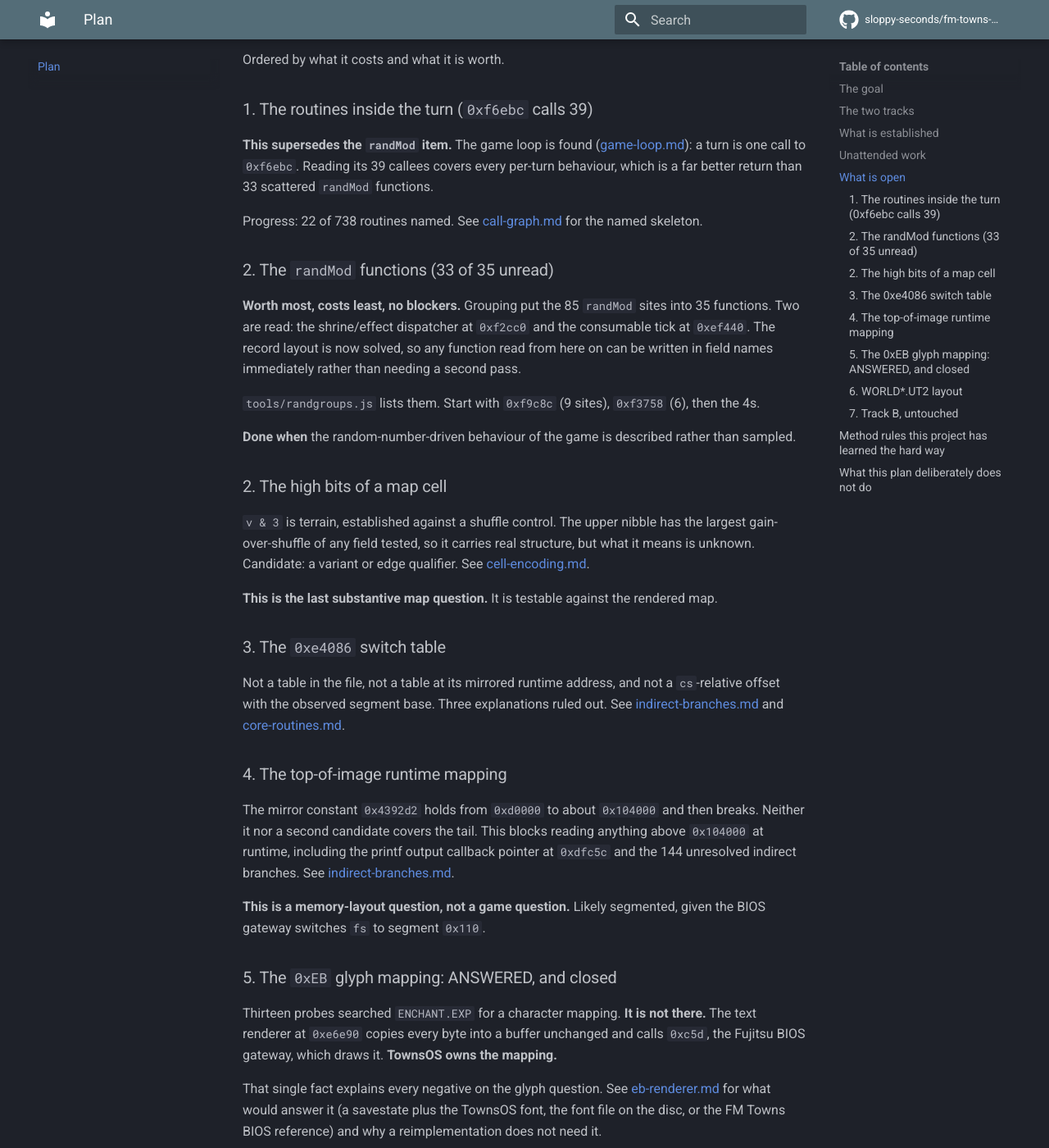
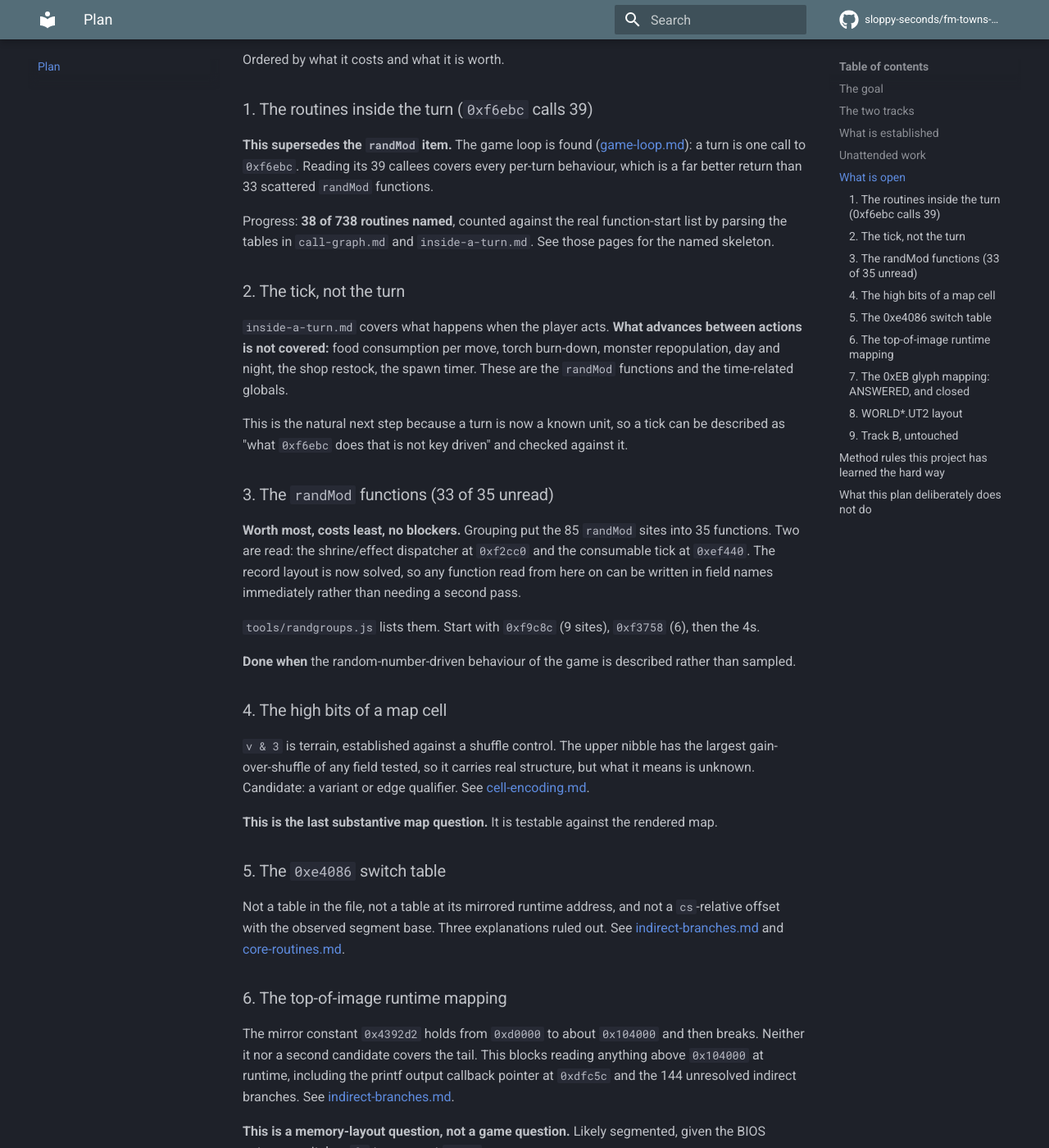
Before and after one commit to sloppy-seconds/fm-towns-ultima, an MkDocs documentation site: the page built from docs/plan.md, in a window 1280 px wide and 1400 px high, scrolled down 1681 px. Shown: the whole window at 82% size. Built offline with MkDocs 1.6.1 and Material for MkDocs 9.7.7, drawn with Linux system fonts in a browser that asks for light colours; comment, search, counter and statistics services are not loaded; some of the changed text lies outside the part shown.

Commit message:
Correct the named count and add the tick as the next item
The plan said 22 of 738 routines named. Measured against the real function-start list by parsing the
tables in call-graph.md and inside-a-turn.md: it is 38. The 22 was counted before inside-a-turn.md
existed and never updated, which is the same staleness the previous commit's sweep found, in the same
file, one commit later.

Added a new item 2, "the tick, not the turn". inside-a-turn.md covers what happens when the player acts.
What advances between actions is not covered: food per move, torch burn-down, monster repopulation, day
and night, shop restock, spawn timers. A turn is now a known unit, so a tick can be described as "what
0xf6ebc does that is not key driven" and checked against it, which makes this the natural next step
rather than another sweep of 33 scattered randMod functions.

Renumbered the remaining items.

```diff
--- a/docs/plan.md
+++ b/docs/plan.md
@@ -53,9 +53,19 @@ Ordered by what it costs and what it is worth.
 one call to `0xf6ebc`. Reading its 39 callees covers every per-turn behaviour, which is a far better
 return than 33 scattered `randMod` functions.
 
-Progress: 22 of 738 routines named. See [call-graph.md](call-graph.md) for the named skeleton.
+Progress: **38 of 738 routines named**, counted against the real function-start list by parsing the
+tables in `call-graph.md` and `inside-a-turn.md`. See those pages for the named skeleton.
 
-### 2. The `randMod` functions (33 of 35 unread)
+### 2. The tick, not the turn
+
+`inside-a-turn.md` covers what happens when the player acts. **What advances between actions is not
+covered:** food consumption per move, torch burn-down, monster repopulation, day and night, the shop
+restock, the spawn timer. These are the `randMod` functions and the time-related globals.
+
+This is the natural next step because a turn is now a known unit, so a tick can be described as
+"what `0xf6ebc` does that is not key driven" and checked against it.
+
+### 3. The `randMod` functions (33 of 35 unread)
 
 **Worth most, costs least, no blockers.** Grouping put the 85 `randMod` sites into 35 functions.
 Two are read: the shrine/effect dispatcher at `0xf2cc0` and the consumable tick at `0xef440`. The
@@ -66,7 +76,7 @@ immediately rather than needing a second pass.
 
 **Done when** the random-number-driven behaviour of the game is described rather than sampled.
 
-### 2. The high bits of a map cell
+### 4. The high bits of a map cell
 
 `v & 3` is terrain, established against a shuffle control. The upper nibble has the largest
 gain-over-shuffle of any field tested, so it carries real structure, but what it means is unknown.
@@ -74,13 +84,13 @@ Candidate: a variant or edge qualifier. See [cell-encoding.md](cell-encoding.md)
 
 **This is the last substantive map question.** It is testable against the rendered map.
 
-### 3. The `0xe4086` switch table
+### 5. The `0xe4086` switch table
 
 Not a table in the file, not a table at its mirrored runtime address, and not a `cs`-relative offset
 with the observed segment base. Three explanations ruled out. See
 [indirect-branches.md](indirect-branches.md) and [core-routines.md](core-routines.md).
 
-### 4. The top-of-image runtime mapping
+### 6. The top-of-image runtime mapping
 
 The mirror constant `0x4392d2` holds from `0xd0000` to about `0x104000` and then breaks. Neither it
 nor a second candidate covers the tail. This blocks reading anything above `0x104000` at runtime,
@@ -102,14 +112,14 @@ reference) and why a reimplementation does not need it.
 
 **Closed.** No further work on this in the executable is worth doing.
 
-### 6. `WORLD*.UT2` layout
+### 8. `WORLD*.UT2` layout
 
 68,096 bytes, four files, no page documents it. Partly solved: **128-byte rows, 6 rows of data, then
 68,000 bytes of zero**. Rows 0 and 1 hold grouped values 30 to 34 and row 2 holds values that look
 like bitmasks (255, 224, 192, 64, 32). Details and the open questions are in
 [overnight.md](overnight.md) item 1.
 
-### 7. Track B, untouched
+### 9. Track B, untouched
 
 Nothing here has been attempted. All of it needs a human.
 
```
Also changed, not shown: other parts of docs/plan.md (+1 -1 lines).
